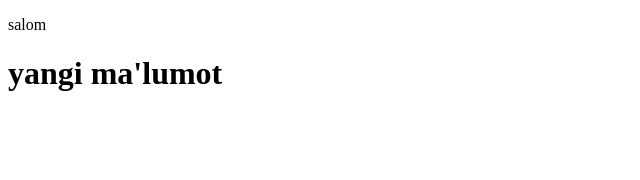
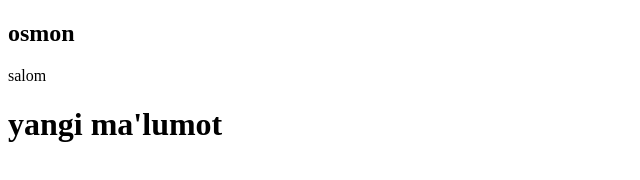
Before and after one commit to MohiraQobilova/git_loyiha1, a plain HTML site: page index.html in a window 1280 px wide. Shown: the whole page, without its empty margins (0-640 px from the left). Drawn offline with Linux system fonts and the light colour scheme.

Commit message:
Update index.html

```diff
--- a/index.html
+++ b/index.html
@@ -7,6 +7,7 @@
 </head>
 <body>
 
+    <h2>osmon</h2>
     <p>salom</p>
 
     <h1>yangi ma'lumot</h1>
```
